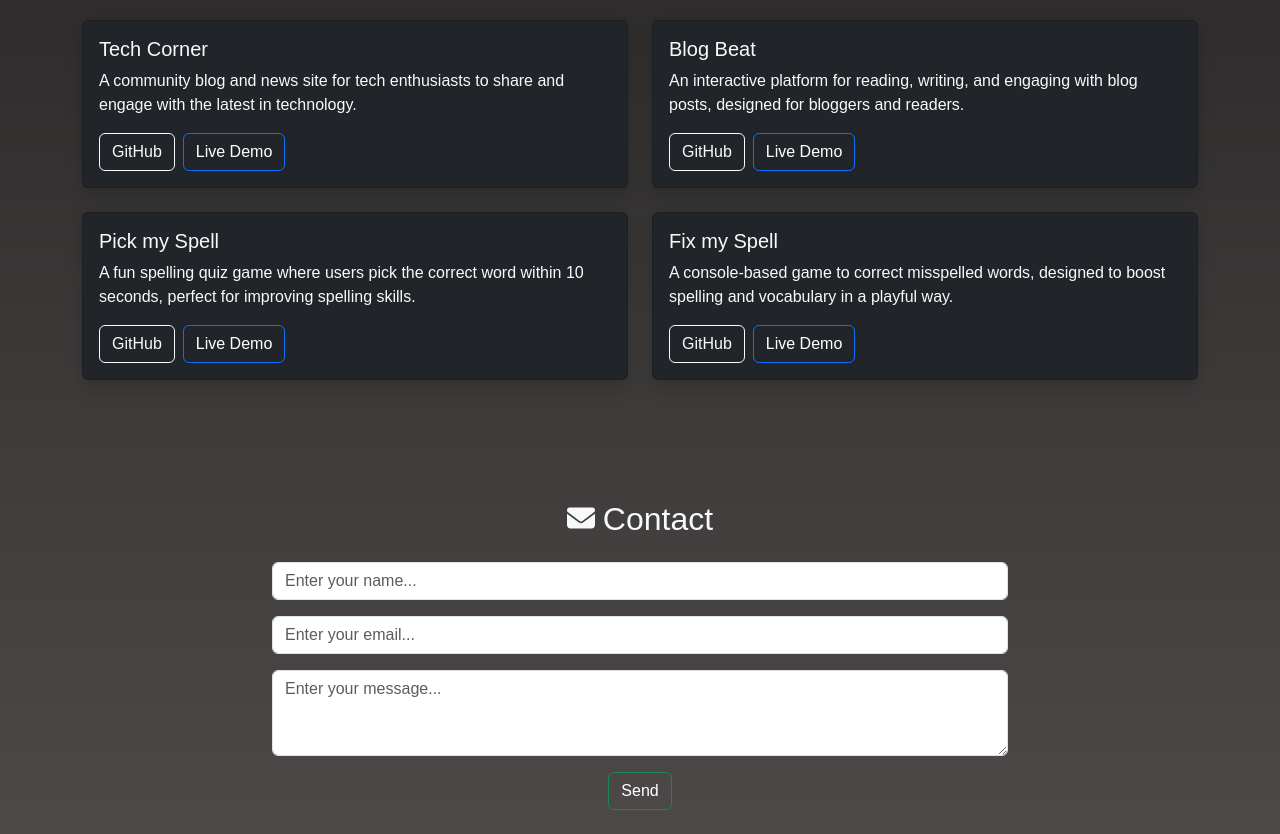
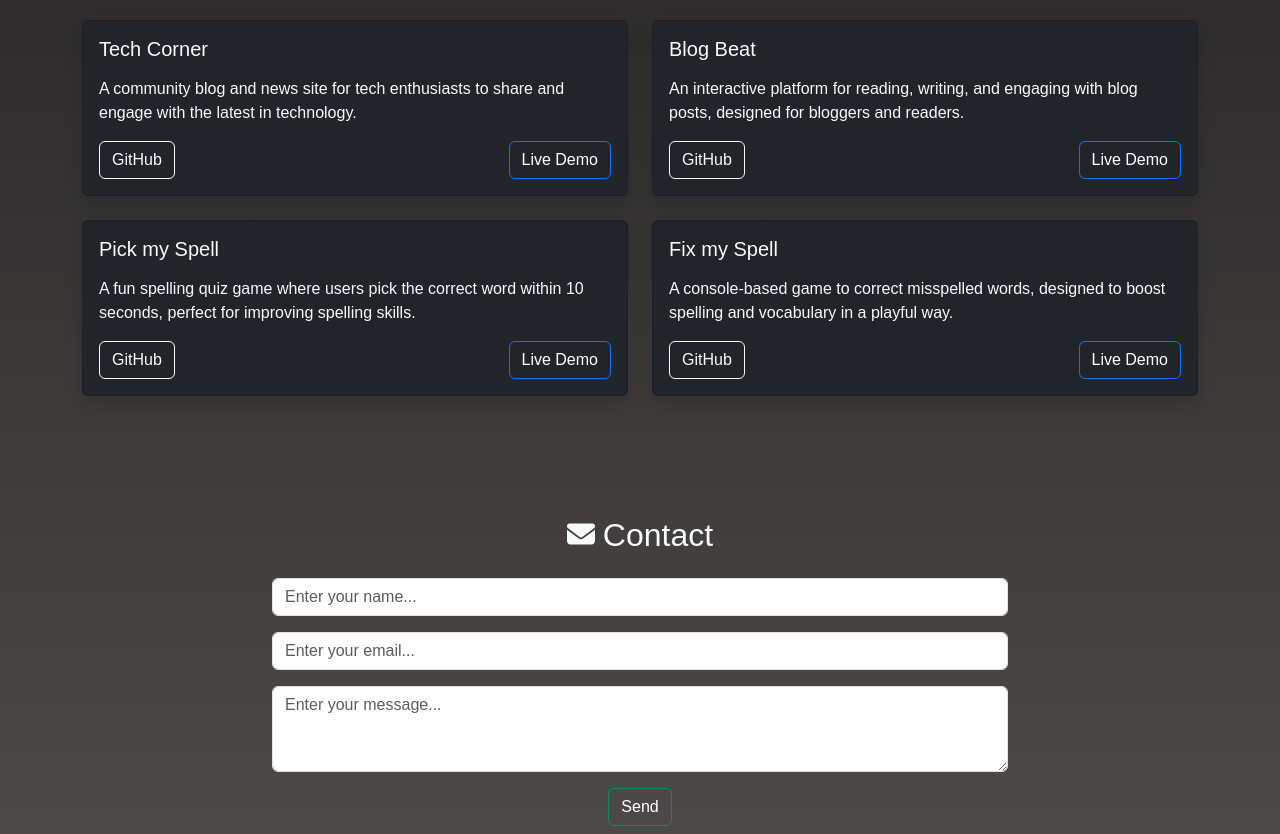
Before and after one commit to j0hanz/j0hanz-portfolio, a React (Create React App) app: page / in a window 1280 px wide. Shown: the part 2740-3574 px from the top of the page. Built offline with nearby package versions, Linux system fonts and the light colour scheme.

Commit message:
Update Portfolio card styling for better alignment

```diff
--- a/src/components/Portfolio.js
+++ b/src/components/Portfolio.js
@@ -56,12 +56,12 @@ const Portfolio = () => (
             <Card className="shadow bg-dark text-light">
               <Card.Body>
                 {/* Card title with project title */}
-                <Card.Title>{title}</Card.Title>
+                <Card.Title className="mb-3">{title}</Card.Title>
                 {/* Card text with project description */}
                 <Card.Text>{description}</Card.Text>
                 {/* Button linking to GitHub repository */}
                 <Button
-                  variant="outline-light"
+                  variant="outline-light float-start"
                   href={github}
                   target="_blank"
                   className="me-2"
@@ -70,7 +70,7 @@ const Portfolio = () => (
                 </Button>
                 {/* Button linking to live demo */}
                 <Button
-                  variant="outline-primary text-white"
+                  variant="outline-primary text-white float-end"
                   href={demo}
                   target="_blank"
                 >
```
